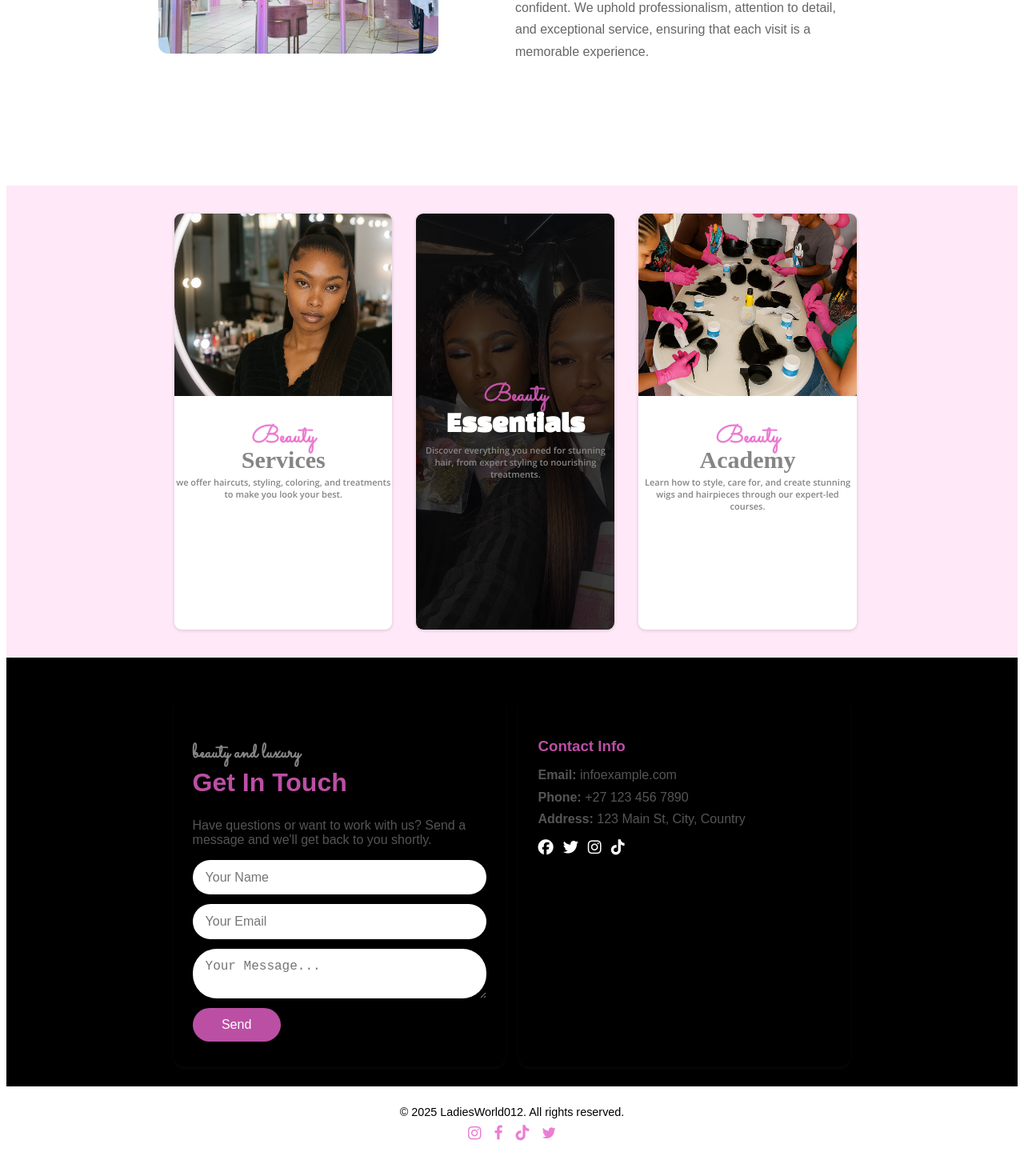
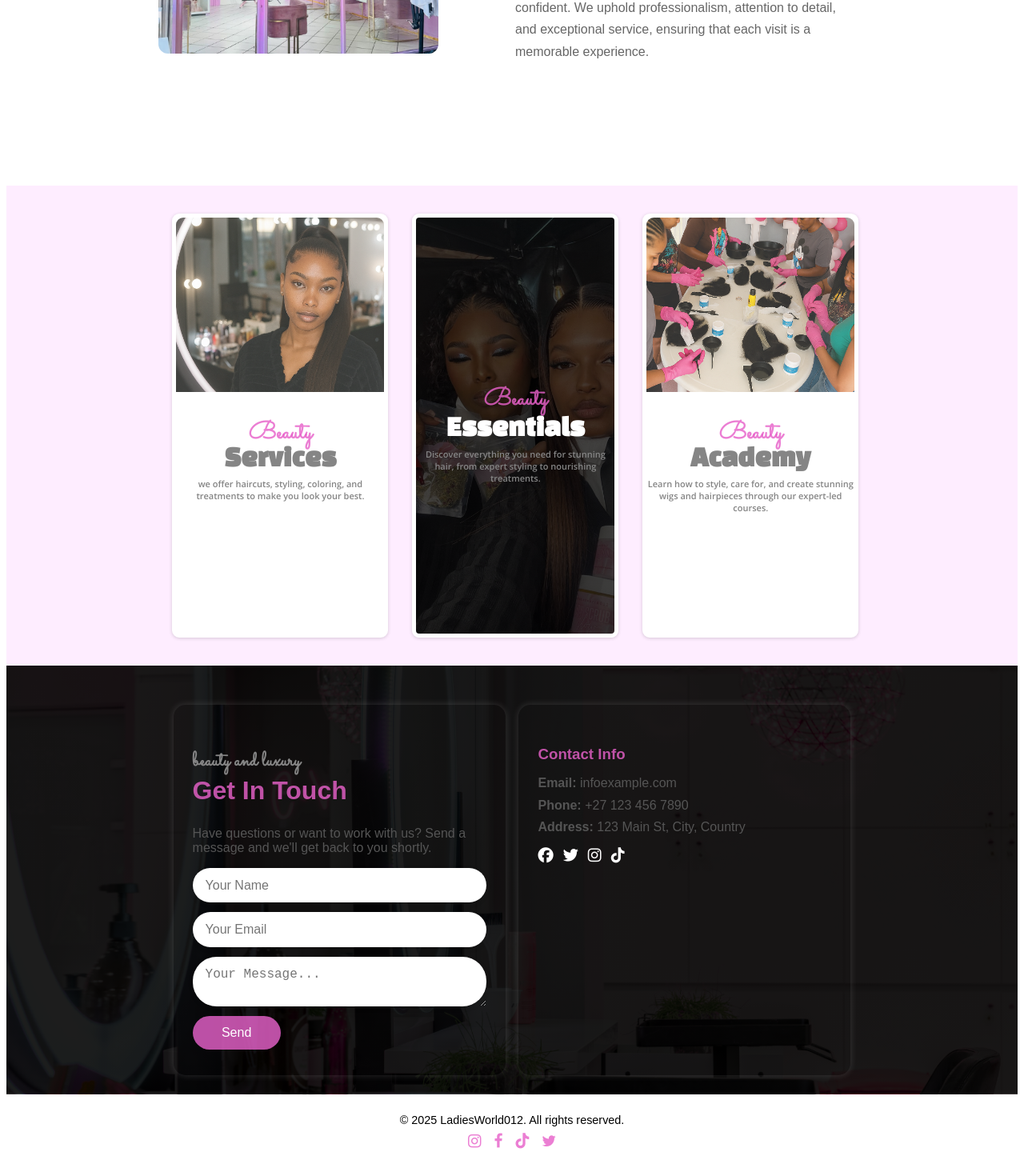
Before and after one commit to Trophydecoder/LadiesWorld, an Angular app in the folder frontend/: page / in a window 1280 px wide. Shown: the part 1256-2726 px from the top of the page at 80% size. Built offline with nearby package versions, Linux system fonts and the light colour scheme.

Commit message:
bookings hero and landing

```diff
--- a/frontend/src/app/componets/bookingsboxes/bookingsboxes.component.scss
+++ b/frontend/src/app/componets/bookingsboxes/bookingsboxes.component.scss
@@ -54,6 +54,6 @@ button{
 
   @media screen and (min-width:1024px){
     .booking-form{
-      width: 40%;
+      width: 50%;
     }
   }
--- a/frontend/src/app/componets/buttons/buttons.component.scss
+++ b/frontend/src/app/componets/buttons/buttons.component.scss
@@ -1,8 +1,9 @@
 .ContainerMain{
   width: 100%;
-  background-color: rgba(255, 14, 175, 0.096);
+  background-color: rgba(249, 182, 255, 0.247);
   height: 100%;
   margin-top: -15%;
+
 }
 
 .ContainerSection{
@@ -24,7 +25,7 @@
   display: flex;
   background-color: white;
   flex-direction: column;
-
+ border: 5px solid white;
   text-align: center;
   height: 60vh;
 }
@@ -32,6 +33,7 @@
   width: 100%;
   border-top-left-radius: 9px;
   border-top-right-radius: 9px;
+  opacity: 0.80;
 }
 .Box h3{
   font-family: 'Sacramento', cursive;
@@ -41,6 +43,7 @@
 .Box h2{
   margin-top: -17%;
   font-size: 35px;
+  font-family: var(--GlobalFont);
   color: var(--lightgrey);
 }
 .Box p{
@@ -70,6 +73,7 @@ button{
   display: flex;
   justify-content: center;
   flex-direction: column;
+  border: 5px solid white;
   align-items: center;
   text-align: center;
   height: 55vh;
@@ -96,7 +100,7 @@ button{
 @media screen and (min-width:1024px){
   .ContainerMain{
     width: 100%;
-    background-color: rgba(255, 14, 175, 0.096);
+
     height: 100%;
     margin-top: 0%;
     }
@@ -104,7 +108,7 @@ button{
     flex-direction:row;
   }
   .Box{
-    width: 22%;
+    width: 21%;
     height: 65vh;
   }
   .Box h2{
--- a/frontend/src/app/componets/contact/contact.component.scss
+++ b/frontend/src/app/componets/contact/contact.component.scss
@@ -6,8 +6,10 @@
   align-items: center;
   font-family: "Poppins", sans-serif;
   gap: 3rem;
-
- background-color: black;
+  background-image:linear-gradient(rgba(0, 0, 0, 0.888), rgba(0, 0, 0, 0.888)), url('/assets/servicelanding.png'); /* 🔹 Replace with your image path */
+  background-size: cover;     /* Makes the image cover the whole section */
+  background-position: center; /* Centers the image */
+  background-repeat: no-repeat; /* Prevents tiling */
 }
 
 /* 🌸 Contact Info + Form */
@@ -24,7 +26,7 @@
 .contact-details-card {
   border-radius: 15px;
   padding: 2rem 1.5rem;
-  box-shadow: rgba(50, 50, 93, 0.25) 0px 2px 5px -1px, rgba(0, 0, 0, 0.3) 0px 1px 3px -1px;
+  box-shadow: 0 0 10px rgba(255, 255, 255, 0.15);
   transition: all 0.3s ease;
 }
 
--- a/frontend/src/app/componets/landingbookings/landingbookings.component.html
+++ b/frontend/src/app/componets/landingbookings/landingbookings.component.html
@@ -1,9 +1,6 @@
 <section class="services-section">
     <h2 class="section-title">Our Bookings</h2>
-    <p class="services-intro">
-      At <strong>LadiesWorld012</strong>, booking your spot has never been easier.
-      Reserve your time for beauty, wellness, or lifestyle services and let us take care of the rest.
-    </p>
+
     <button id="Policy">
         <i class="fa-solid fa-file-contract"></i> View Our Policy
       </button>
--- a/frontend/src/app/componets/landingbookings/landingbookings.component.scss
+++ b/frontend/src/app/componets/landingbookings/landingbookings.component.scss
@@ -25,18 +25,10 @@
     font-weight: 700;
     margin-bottom: 1rem;
     color: #fff;
+    font-family: var(--GlobalFont);
     text-align:center;
   }
-  .section-title::after {
-    content: "";
-    display:flex;
-    text-align: center;
-    width: 100%; /* underline length */
-    height: 4px; /* underline thickness */
-    margin-top: 6px;
-    background-color: var(--hotpink);
-    border-radius: 2px;
-  }
+
   /* ✨ Intro Text */
   .services-intro {
     font-size: 1.15rem;
@@ -45,6 +37,7 @@
     max-width: 700px;
     margin: 0 auto;
     display: none;
+
   }
 
   .services-intro strong {
@@ -56,7 +49,7 @@
   #Policy{
     padding: 13px 14px;
     background-color: var(--hotpink);
-    margin-top: 2%;
+
     color: white;
     border: none;
     border-radius: 9px;
@@ -65,13 +58,15 @@
   /* ✅ Desktop / Large Screens */
   @media screen and (min-width: 1024px) {
     .services-section {
-      height: 80vh;
+      height: 50vh;
     }
     .services-intro {
       display: inline;
     }
-    .section-title::after {
-        width: 50%; /* underline length */
+
+  /* 🔹 Section Title */
+  .services-section .section-title {
+      font-size: 45px; /* underline length */
 
       }
   }
```
